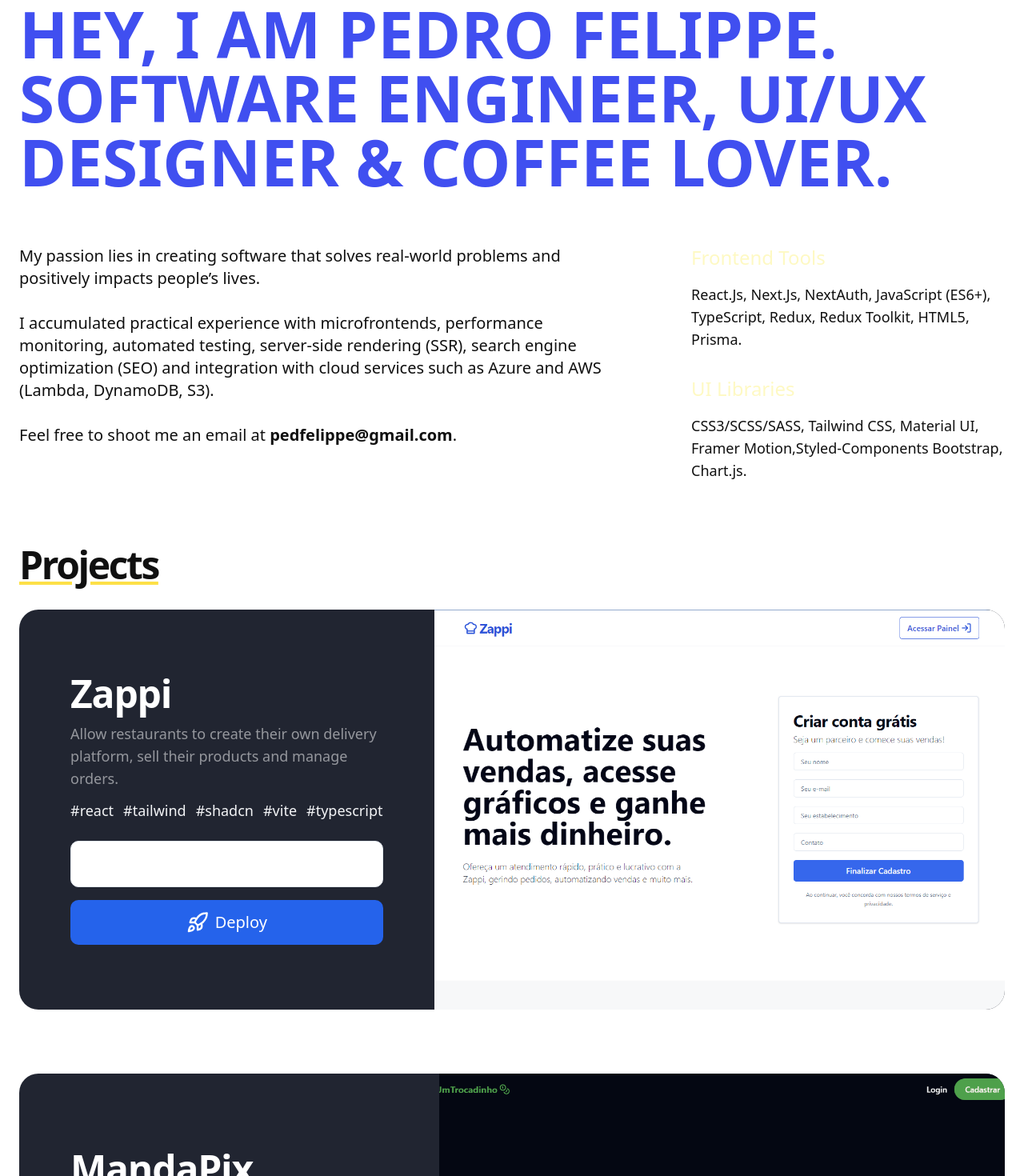
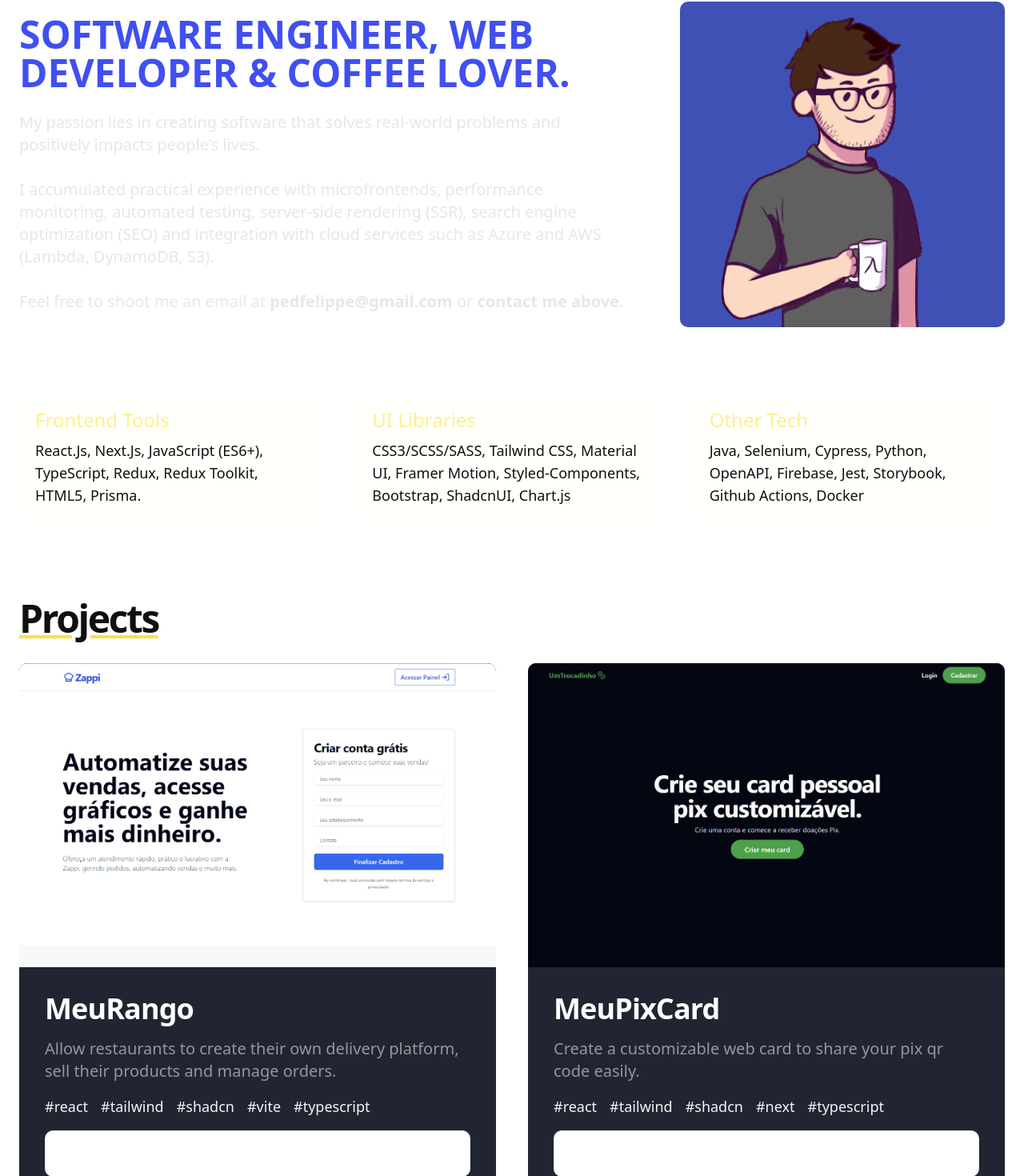
Before and after one commit to pefelippe/Portfolio, a Next.js app: page / in a window 1280 px wide. Shown: the part 142-1612 px from the top of the page at 80% size. Built offline with nearby package versions, Linux system fonts and the light colour scheme.

Commit message:
link + colors

```diff
--- a/pages/index.tsx
+++ b/pages/index.tsx
@@ -7,11 +7,11 @@ import ProjectSection from "../src/sections/ProjectSection";
 
 export default function Home() {
   return (
-    <motion.div className="flex flex-col h-full w-full relative   mx-auto py-12 gap-20">
+    <motion.div className="flex flex-col h-full w-full relative   mx-auto py-6 lg:py-12 gap-12 lg:gap-24">
       <section className="section ">
         <AboutSection />
       </section>
-      <section className="section ">
+      <section className="section w-full">
         <ProjectSection />
       </section>
       <section className="section w-full ">
--- a/src/components/ProjectCard.tsx
+++ b/src/components/ProjectCard.tsx
@@ -33,28 +33,34 @@ function ProjectCard({
       initial={{ opacity: 0, x: initialX }}
       whileInView={{ opacity: 1, x: 0 }}
       transition={{ duration: 0.5 }}
-      className="relative flex min-h-fit h-full items-center text-start  hover:opacity-80 rounded-3xl overflow-hidden
-       justify-center max-md:flex-col-reverse w-full bg-[#212531]"
+      className=" flex   rounded-md overflow-hidden w-full min-w-fit h-full
+       justify-center flex-col  bg-[#212531]"
     >
-      <div className="w-full md:w-fit flex flex-col gap-4 items-start text-start text-md p-6 md:p-16 h-full">
-        <div className="flex flex-col gap-3">
-          <p className="text-3xl md:text-5xl font-semibold tracking-tight text-white">
+      <Link href={`projects/${id}`} className=" w-full h-full rounded">
+        <motion.img
+          src={imgUrl}
+          alt="card image"
+          className="overflow-hidden object-cover w-full h-full min-h-[250px] md:min-h-[380px]   "
+        />
+      </Link>
+
+      <div className="relative w-full  flex flex-col gap-4 items-start text-start text-md p-6 md:p-8 h-full">
+        <div className="flex flex-col gap-4 w-full">
+          <p className="text-3xl md:text-4xl font-semibold tracking-tight text-white">
             {title}
           </p>
-          <p className="text-base md:text-lg  text-[#95979D] max-w-md font-normal">
+          <p className="text-base md:text-xl  text-[#95979D]  font-normal">
             {description}
           </p>
-          <div className="flex gap-3 text-gray-100">
+          <div className="flex gap-4 text-gray-100">
             {stack.map((tech) => (
-              <span
-                key={tech}
-                className="text-base md:text-lg max-w-md font-medium"
-              >
+              <span key={tech} className="text-base md:text-lg font-medium">
                 #{tech}
               </span>
             ))}
           </div>
-          <motion.div className="flex  flex-col gap-4 font-medium text-2xl w-full pt-3">
+
+          <motion.div className="flex  flex-col gap-4 font-medium text-2xl  relative w-auto">
             <Link href={repo} target="_blank" className="w-full">
               <Button
                 variant={"outline"}
@@ -71,13 +77,6 @@ function ProjectCard({
           </motion.div>
         </div>
       </div>
-      <Link href={`projects/${id}`} className=" w-full h-full rounded">
-        <motion.img
-          src={imgUrl}
-          alt="card image"
-          className="overflow-hidden object-cover w-full h-full min-h-[280px] lg:min-h-[500px]  "
-        />
-      </Link>
     </motion.div>
   );
 }
--- a/src/constants/index.js
+++ b/src/constants/index.js
@@ -3,7 +3,7 @@ export const projects = [
     id: 1,
     link: "https://zappi-sigma.vercel.app/",
     repo: "https://github.com/pefelippe/Zappi",
-    title: "Zappi",
+    title: "MeuRango",
     imgUrl: "/projects/Zappi.png",
     stack: ["react", "tailwind", "shadcn", "vite", "typescript"],
     description:
@@ -13,19 +13,21 @@ export const projects = [
     id: 2,
     link: "https://manda-pix-five.vercel.app/",
     repo: "https://github.com/pefelippe/MandaPix",
-    title: "MandaPix",
+    title: "MeuPixCard",
     imgUrl: "/projects/MandaPix.png",
     stack: ["react", "tailwind", "shadcn", "next", "typescript"],
-    description: "Create your own personal card to share your Pix QR Code.",
+    description:
+      "Create a customizable web card to share your pix qr code easily.",
   },
   {
     id: 3,
     link: "https://search-github-users-tau.vercel.app",
     repo: "https://github.com/pefelippe/GitSearcher",
-    title: "GitSearcher",
+    title: "DevFinder",
     imgUrl: "/projects/GitSearcher.png",
     stack: ["react", "tailwind", "shadcn", "vite", "typescript"],
-    description: "Search and explore GitHub profiles.",
+    description:
+      "Web page that allows you to query Github users based on the user name. Popularity ranking.",
   },
 ];
 
--- a/src/sections/AboutSection.tsx
+++ b/src/sections/AboutSection.tsx
@@ -1,25 +1,35 @@
 import { motion } from "framer-motion";
+import Link from "next/link";
 import React from "react";
+import { Link as ScrollLink } from "react-scroll";
 
 function AboutSection() {
   return (
-    <div className=" w-full flex flex-col justify-start gap-8 lg:gap-16  ">
+    <div className=" w-full flex flex-col justify-start gap-10 lg:gap-20 ">
+      <div className="flex flex-col lg:flex-row-reverse items-center gap-6 lg:gap-14 ">
+        <motion.img
+          initial={{ opacity: 0, x: 50 }}
+          animate={{ opacity: 1, x: 0 }}
+          transition={{ duration: 0.75, delay: 0.75 }}
+          src="/assets/avatar-pdr.png"
+          className="rounded-md w-full h-full max-h-[250px] lg:max-h-[450px] object-cover"
+        />
+
+        <motion.div className="text-sm lg:text-[24px] text-left leading-normal dark:text-gray-100 items-start gap-6 flex flex-col">
           <motion.p
             initial={{ opacity: 0, y: 50 }}
             animate={{ opacity: 1, y: 0 }}
             transition={{ duration: 0.75 }}
             className="firstTitle"
           >
-        Hey, I am Pedro Felippe. Software Engineer, UI/UX Designer & Coffee
-        Lover.
+            Software Engineer, Web Developer & Coffee Lover.
           </motion.p>
 
-      <div className="flex max-lg:flex-col  items-start gap-10 lg:gap-24 ">
           <motion.p
+            className="text-gray-200 text-base lg:text-xl"
             initial={{ opacity: 0, y: 50 }}
             animate={{ opacity: 1, y: 0 }}
-          transition={{ duration: 0.75, delay: 0.75 }}
-          className="max-w-3xl text-sm lg:text-xl text-left leading-normal dark:text-gray-100 "
+            transition={{ duration: 0.5, delay: 0.5 }}
           >
             My passion lies in creating software that solves real-world problems
             and positively impacts people’s lives. <br /> <br /> I accumulated
@@ -27,21 +37,52 @@ function AboutSection() {
             automated testing, server-side rendering (SSR), search engine
             optimization (SEO) and integration with cloud services such as Azure
             and AWS (Lambda, DynamoDB, S3). <br /> <br />
-          Feel free to shoot me an email at <b>pedfelippe@gmail.com</b>.
+            Feel free to shoot me an email at{" "}
+            <Link
+              href={"mailto:pedfelippe@gmail.com"}
+              className="hover:text-gray-500"
+            >
+              <b>pedfelippe@gmail.com</b>
+            </Link>{" "}
+            or{" "}
+            <ScrollLink
+              to="contact-container"
+              className="hover:text-gray-500 font-bold cursor-pointer"
+            >
+              contact me above
+            </ScrollLink>
+            .
           </motion.p>
-        <motion.div className="w-full flex flex-col gap-8">
+        </motion.div>
+      </div>
+      <motion.div className="w-full flex flex-col md:grid md:grid-cols-3 gap-8 ">
         <motion.div
           initial={{ opacity: 0, y: 50 }}
           animate={{ opacity: 1, y: 0 }}
           transition={{ duration: 0.75, delay: 1 }}
-            className="w-full max-w-xl flex flex-col gap-4"
+          className=" flex flex-col gap-2 w-full lg:max-w-sm  p-5 rounded bg-yellow-100/5"
         >
-            <h3 className="text-lg lg:text-2xl font-medium text-yellow-100">
+          <h3 className="text-xl lg:text-2xl font-medium text-yellow-200">
             Frontend Tools
           </h3>
-            <p className="text-sm lg:text-lg">
-              React.Js, Next.Js, NextAuth, JavaScript (ES6+), TypeScript, Redux,
-              Redux Toolkit, HTML5, Prisma.
+          <p className="text-base  lg:text-lg font-normal ">
+            React.Js, Next.Js, JavaScript (ES6+), TypeScript, Redux, Redux
+            Toolkit, HTML5, Prisma.
+          </p>
+        </motion.div>
+
+        <motion.div
+          initial={{ opacity: 0, y: 50 }}
+          animate={{ opacity: 1, y: 0 }}
+          transition={{ duration: 0.75, delay: 1.25 }}
+          className="w-full flex flex-col gap-2 lg:max-w-sm   p-5 rounded bg-yellow-100/5"
+        >
+          <h3 className="text-xl lg:text-2xl font-medium text-yellow-200">
+            UI Libraries
+          </h3>
+          <p className="text-base  lg:text-lg font-normal">
+            CSS3/SCSS/SASS, Tailwind CSS, Material UI, Framer Motion,
+            Styled-Components, Bootstrap, ShadcnUI, Chart.js
           </p>
         </motion.div>
 
@@ -49,18 +90,17 @@ function AboutSection() {
           initial={{ opacity: 0, y: 50 }}
           animate={{ opacity: 1, y: 0 }}
           transition={{ duration: 0.75, delay: 1.5 }}
-            className="w-full max-w-xl flex flex-col gap-4"
+          className="w-full flex flex-col gap-2 lg:max-w-sm   p-5 rounded bg-yellow-100/5"
         >
-            <h3 className="text-lg lg:text-2xl font-medium text-yellow-100">
-              UI Libraries
+          <h3 className="text-xl lg:text-2xl font-medium text-yellow-200">
+            Other Tech
           </h3>
-            <p className="text-sm lg:text-lg">
-              CSS3/SCSS/SASS, Tailwind CSS, Material UI, Framer
-              Motion,Styled-Components Bootstrap, Chart.js.
+          <p className="text-base lg:text-lg font-normal">
+            Java, Selenium, Cypress, Python, OpenAPI, Firebase, Jest, Storybook,
+            Github Actions, Docker
           </p>
         </motion.div>
       </motion.div>
-      </div>
     </div>
   );
 }
--- a/src/sections/ContactSection.tsx
+++ b/src/sections/ContactSection.tsx
@@ -7,7 +7,8 @@ import MessageForm from "../components/MessageForm";
 function ContactSection() {
   return (
     <div
-      className="section flex flex-col gap-8  text-start justify-center  w-full py-20
+      id="contact-container"
+      className="section flex flex-col gap-8  text-start justify-center  w-full pb-20
     dark:text-white"
     >
       <motion.p
--- a/src/sections/ProjectSection.tsx
+++ b/src/sections/ProjectSection.tsx
@@ -8,14 +8,14 @@ function Projects() {
     <motion.div
       initial={{ opacity: 0, y: 50 }}
       animate={{ opacity: 1, y: 0 }}
-      transition={{ duration: 1, delay: 1.5 }}
+      transition={{ duration: 1 }}
       id="projects-container"
       className="content-intern items-start justify-center w-full min-h-fit flex  "
     >
       <h1 className="text-3xl md:text-5xl tracking-tighter font-semibold underline decoration-yellow-300">
         Projects
       </h1>
-      <div className="flex flex-col  gap-20  w-full items-start h-full min-h-fit max-w-7xl mx-auto">
+      <div className="flex flex-col lg:grid md:grid-cols-2  gap-10  w-full items-start  max-w-7xl mx-auto">
         {projects?.map((proj) => {
           return (
             <ProjectCard
--- a/styles/globals.css
+++ b/styles/globals.css
@@ -52,7 +52,7 @@
   }
 
   .firstTitle {
-    @apply text-4xl lg:text-7xl xl:text-[80px]   text-blue font-bold dark:text-yellow-400 uppercase tracking-normal;
+    @apply text-4xl lg:text-5xl    text-blue font-bold dark:text-yellow-400 uppercase;
   }
 
   .firstDesc {
```
Also changed, not shown: src/components/MessageForm.tsx (+4 -4 lines), styles/styles.js (deleted, +0 -15 lines). Lines whose indentation alone changed are shown as unchanged.
